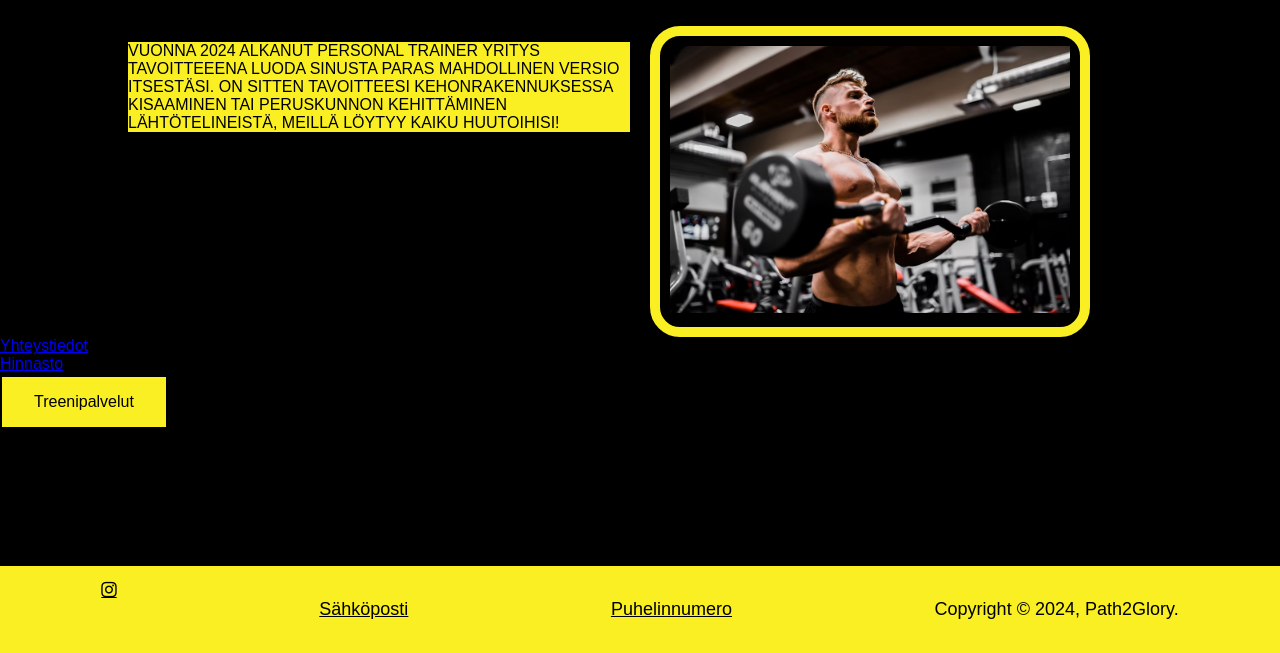
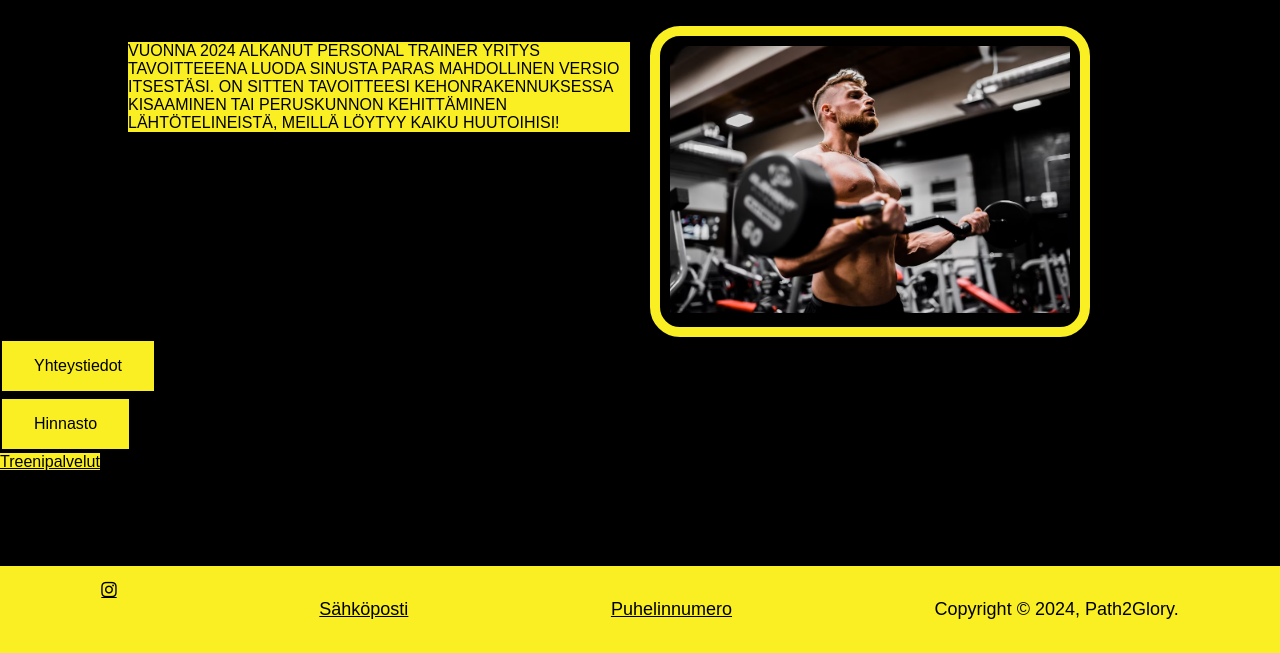
Before and after one commit to Virrvee/Minun-verkkosivu, a plain HTML site: page index.html in a window 1280 px wide. Shown: the part 147-800 px from the top of the page. Drawn offline with Linux system fonts and the light colour scheme.

Commit message:
Update tyyli.css

```diff
--- a/tyyli.css
+++ b/tyyli.css
@@ -96,7 +96,7 @@ footer {
     height: auto; /* Korkeus säilyttäen mittasuhteet */
 }
 
-#toimintakehote {
+.toimintakehote {
     background-color: #f9ef23;
     color: #000000;
     padding: 16px 32px;
```
